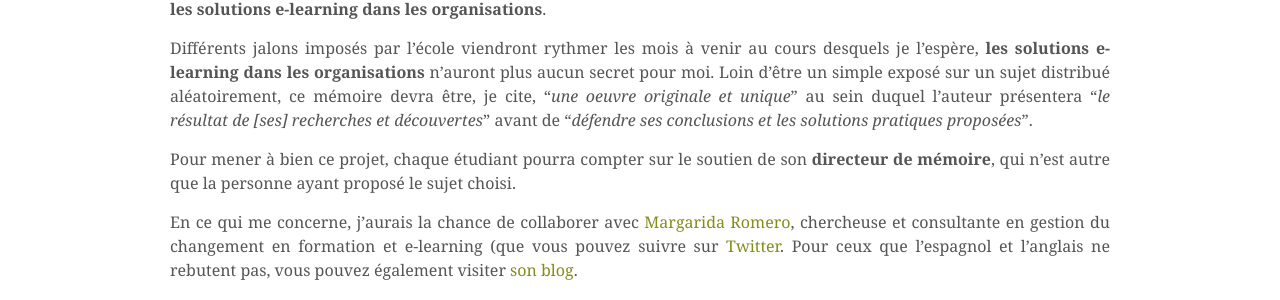
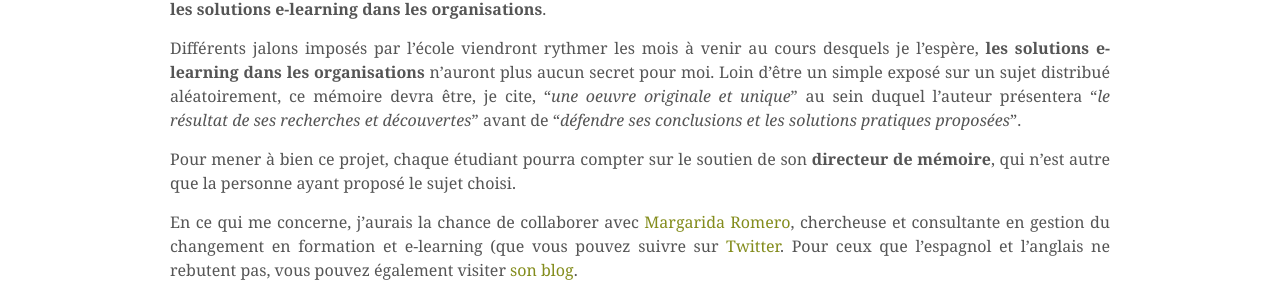
Before and after one commit to odolbeau/odolbeau.github.com, a Jekyll site: the page built from _posts/2009-11-20-memoire-de-recherche-deroulement.md, in a window 1280 px wide. Shown: the part 344-644 px from the top of the page. Built offline with Jekyll 4.4.1, drawn with Linux system fonts in a browser that asks for light colours; comment, search, counter and statistics services are not loaded.

Commit message:
Correct article

```diff
--- a/_posts/2009-11-20-memoire-de-recherche-deroulement.md
+++ b/_posts/2009-11-20-memoire-de-recherche-deroulement.md
@@ -9,7 +9,7 @@ Ce mémoire sera a réaliser au cours des huit prochains mois. La version finale
 
 Ce **mémoire de recherche** qui me permettra (si tout se passe bien) d'obtenir le diplôme [M2IRT](http://www.itin.fr/itin/detail/Fiche_formation?item_id=279758 "Descriptif du diplome M2IRT à l'ITIN") (Bac +5) à l'[ITIN](http://www.itin.fr/itin "Site de l'ITIN") portera sur **les solutions e-learning dans les organisations**.
 
-Différents jalons imposés par l'école viendront rythmer les mois à venir au cours desquels je l'espère, **les solutions e-learning dans les organisations** n'auront plus aucun secret pour moi. Loin d'être un simple exposé sur un sujet distribué aléatoirement, ce mémoire devra être, je cite, "_une oeuvre originale et unique_" au sein duquel l'auteur présentera "_le résultat de [ses] recherches et découvertes_" avant de "_défendre ses conclusions et les solutions pratiques proposées_".
+Différents jalons imposés par l'école viendront rythmer les mois à venir au cours desquels je l'espère, **les solutions e-learning dans les organisations** n'auront plus aucun secret pour moi. Loin d'être un simple exposé sur un sujet distribué aléatoirement, ce mémoire devra être, je cite, "_une oeuvre originale et unique_" au sein duquel l'auteur présentera "_le résultat de ses recherches et découvertes_" avant de "_défendre ses conclusions et les solutions pratiques proposées_".
 
 Pour mener à bien ce projet, chaque étudiant pourra compter sur le soutien de son **directeur de mémoire**, qui n'est autre que la personne ayant proposé le sujet choisi.
 
```
